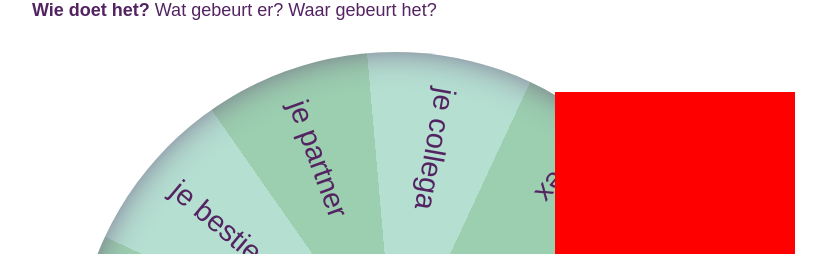
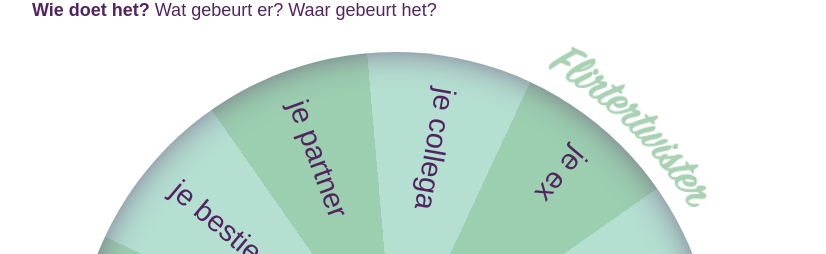
Before and after one commit to MorganMuller/Flirtertwister, a plain HTML site: page index.html in a window 1280 px wide. Shown: the top 254 px of the page, without its empty margins (15-841 px from the left). Drawn offline with Linux system fonts and the light colour scheme; a web font is replaced by a local one.

Commit message:
Update stijl.css
logo

```diff
--- a/CSS/stijl.css
+++ b/CSS/stijl.css
@@ -55,17 +55,15 @@ body {
 }
 
 .logo{
- /* background-image: url("../JSON/logo.png");*/
-  background-attachment: fixed;
-  background-color:red;
+  background-image: url("../JSON/logo.png");
   background-repeat: no-repeat;
   background-size: contain;
   background-position: top center;
-  width: 15rem;
-  height: 15rem;
+  width: 25%;
+  height: 30%;
   position: relative;
-  left: 75%;
-  top: -10rem;
+  left: 74%;
+  top: -36%;
   z-index: 2;
 }
 
```
